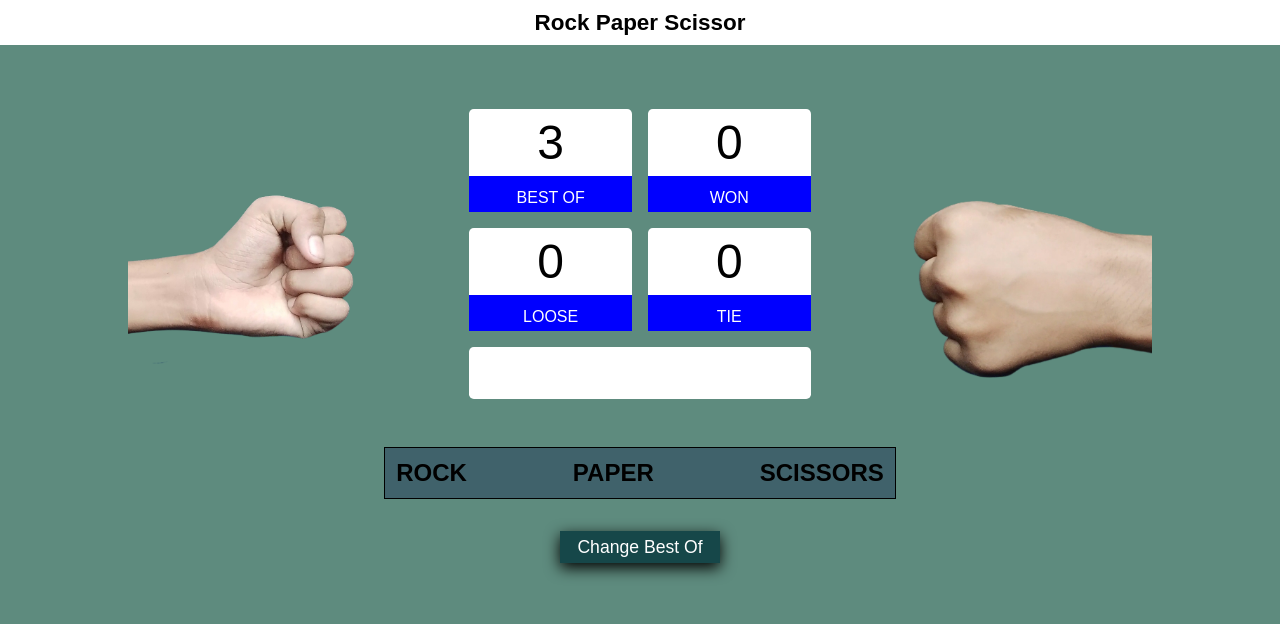
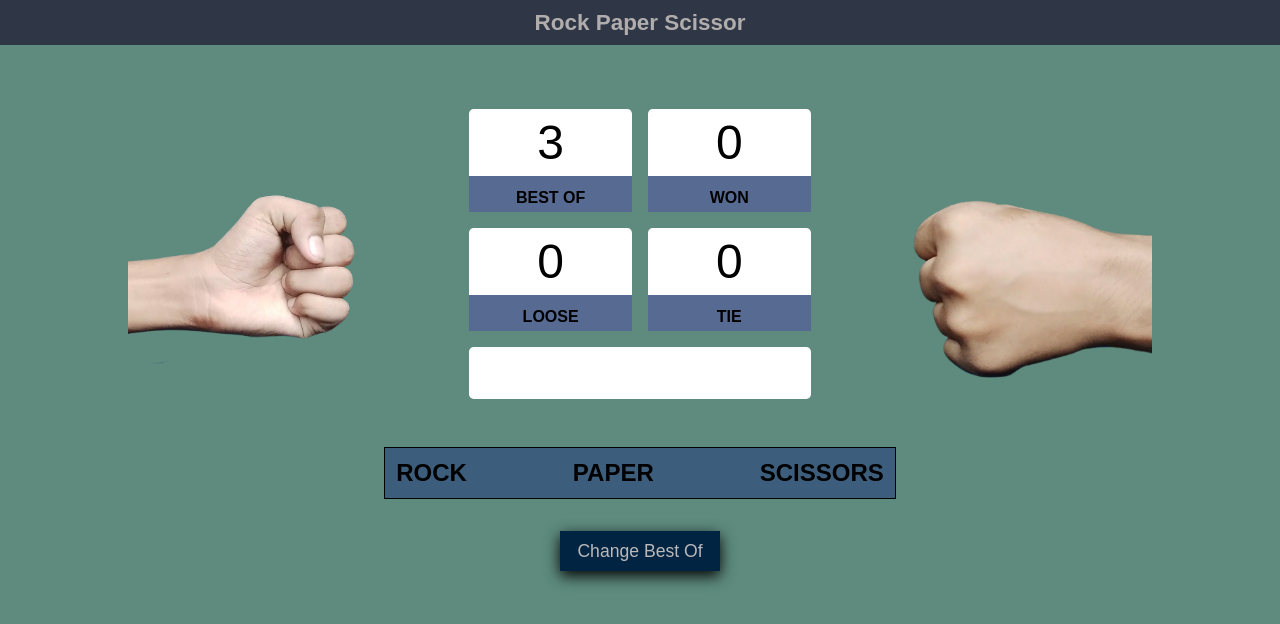
Before and after one commit to kapil125/rps, a plain HTML site: page index.html in a window 1280 px wide. Drawn offline with Linux system fonts and the light colour scheme.

Commit message:
Add files via upload

```diff
--- a/style.css
+++ b/style.css
@@ -10,12 +10,14 @@ background: #5e8b7e;
 }
 
 .head{
-    background: white;
+    background: #2f3746;
     display: flex;
     justify-content: center;
     font-size: 1.2rem;
     padding: .6rem;
+    color: rgb(177, 173, 173);
 }
+
 
 
 .container{
@@ -49,7 +51,7 @@ background: #5e8b7e;
     text-align: center;
 }
 .score-details p{
-    background: blue;
+    background: #576a91;
 }
 .score-details span{
     display: flex;
@@ -63,7 +65,7 @@ background: #5e8b7e;
 }
 .score-details p{
     padding: .8rem;
-    color: white;
+    font-weight: 550;
 }
 
 #result{
@@ -81,7 +83,7 @@ background: #5e8b7e;
     width: 40%;
     justify-content: space-between;
     cursor: pointer;
-    background: #1f345678;
+    background: #3c5e7c;
     border: 1px solid black;
     margin: auto auto;
 }
@@ -106,13 +108,13 @@ padding: .7rem;
 }
 button{
     width: 10rem;
-    height: 2rem;
+    height: 2.5rem;
     font-size: 1.1rem;
     outline: none;
     border: 0px solid;
     transition: all .5s ease-in-out;
-    background: #164749;
-    color: white;
+    background: #012443;
+    color: rgb(187, 185, 185);
     box-shadow: .0rem .3rem .9rem black;
 }
 button:hover{
@@ -185,4 +187,7 @@ button:hover{
     .bestof{
         padding: 1rem;
     }
+    button{
+        height: 2rem;
+    }
 }
```
